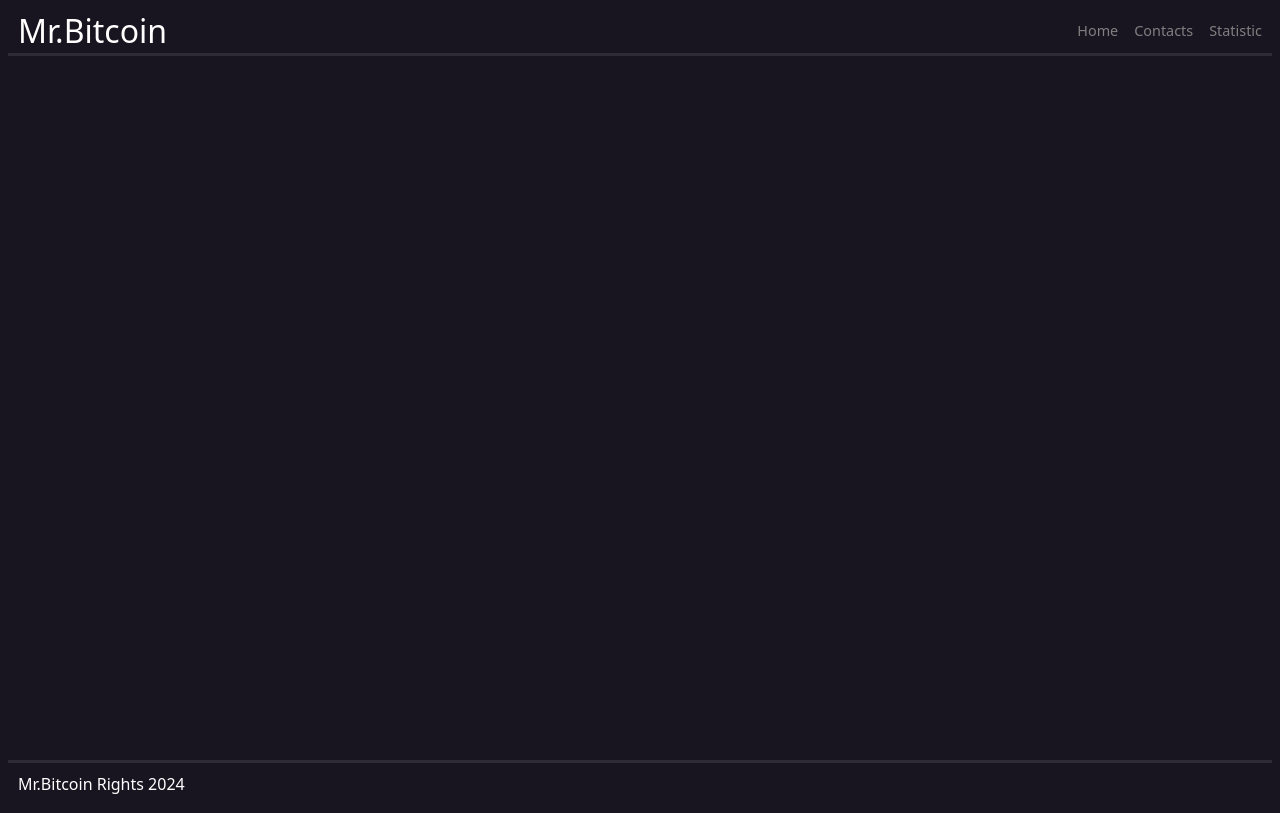
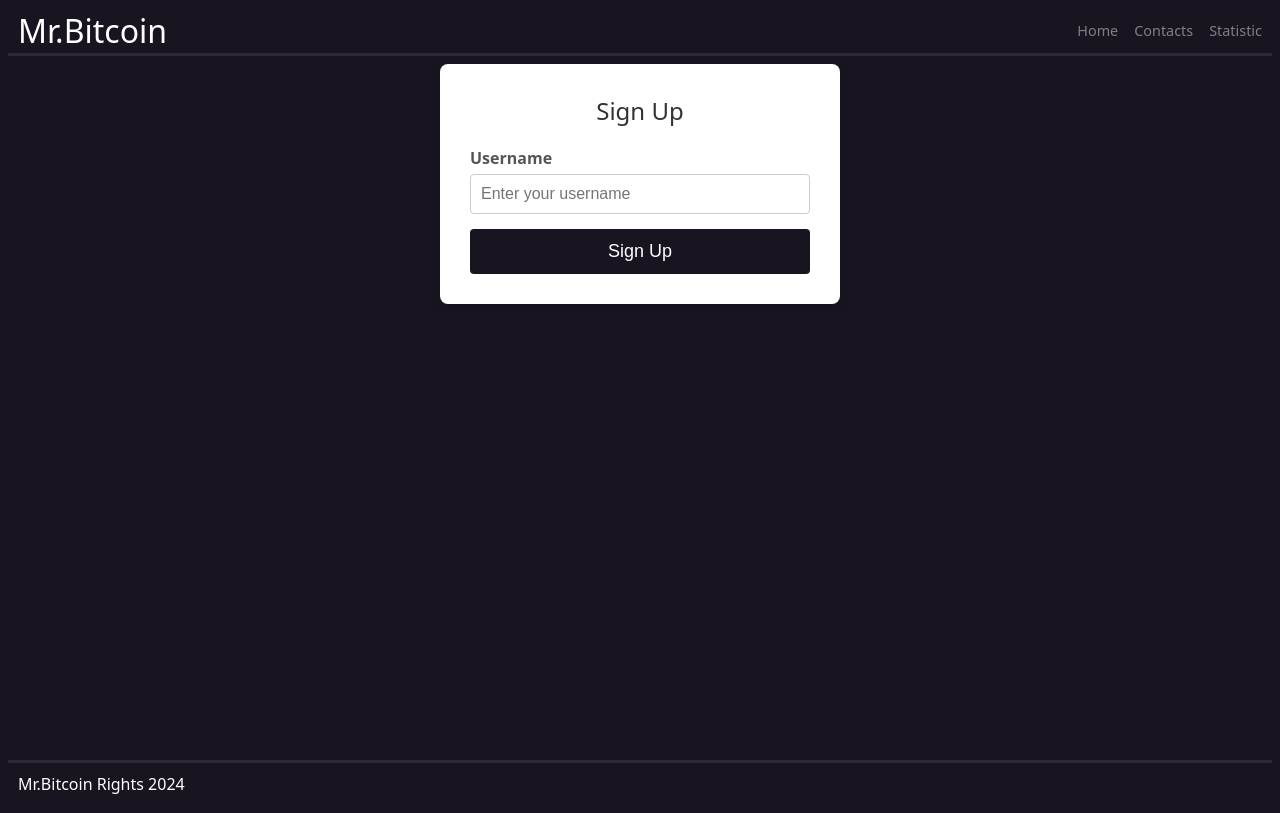
Before and after one commit to OriChaiMatan/Mister-Bitcoin-Wallet-App-Vue, a Vue app: page /signup in a window 1280 px wide. Built offline with nearby package versions, Linux system fonts and the light colour scheme.

Commit message:
Add SignUp page and update router configuration
- Added a new SignUp page component (src/pages/SignUp.vue).
- Updated the router (src/router/index.js) to include the new SignUp route.

```diff
--- /dev/null
+++ b/src/pages/SignUp.vue
@@ -0,0 +1,101 @@
+<template>
+  <div class="signup-page">
+    <div class="signup-form-container">
+      <h2>Sign Up</h2>
+      <form @submit.prevent="handleSubmit">
+        <div class="form-group">
+          <label for="username">Username</label>
+          <input
+            type="text"
+            id="username"
+            v-model="formData.username"
+            placeholder="Enter your username"
+            required
+          />
+        </div>
+        <button type="submit" class="signup-button">Sign Up</button>
+      </form>
+    </div>
+  </div>
+</template>
+
+<script>
+export default {
+  data() {
+    return {
+      formData: {
+        username: '',
+      },
+    };
+  },
+  methods: {
+    handleSubmit() {
+      // Here you would typically handle form validation and submission
+      console.log("Form Submitted", this.formData);
+      // Example: Send formData to your API
+    },
+  },
+};
+</script>
+
+<style scoped>
+.signup-page {
+  display: flex;
+  justify-content: center;
+  align-items: center;
+}
+
+.signup-form-container {
+  background-color: #ffffff;
+  padding: 30px;
+  border-radius: 8px;
+  box-shadow: 0 4px 10px rgba(0, 0, 0, 0.1);
+  max-width: 400px;
+  width: 100%;
+}
+
+h2 {
+  text-align: center;
+  margin-bottom: 20px;
+  font-size: 24px;
+  color: #333;
+}
+
+.form-group {
+  margin-bottom: 15px;
+}
+
+label {
+  display: block;
+  margin-bottom: 5px;
+  font-weight: bold;
+  color: #555;
+}
+
+input[type="text"] {
+  width: 100%;
+  padding: 10px;
+  font-size: 16px;
+  border: 1px solid #ccc;
+  border-radius: 4px;
+  box-sizing: border-box;
+}
+
+.signup-button {
+  width: 100%;
+  padding: 12px;
+  font-size: 18px;
+  background: #181420;
+
+    border: 1px solid #654bc1;
+  color: white;
+  border: none;
+  border-radius: 4px;
+  cursor: pointer;
+  transition: background-color 0.3s ease;
+}
+
+.signup-button:hover {
+  background-color: #444;
+}
+</style>
--- a/src/router/index.js
+++ b/src/router/index.js
@@ -1,5 +1,6 @@
 import { createRouter, createWebHistory } from 'vue-router'
 import HomePage from '../pages/HomePage.vue'
+import SignUp from '../pages/SignUp.vue'
 import ContactIndex from '../pages/ContactsIndex.vue'
 import ContactsDetails from '../pages/ContactDetails.vue'
 import ContactEdit from '../pages/ContactEdit.vue'
@@ -13,6 +14,11 @@ const router = createRouter({
       path: '/',
       name: 'home',
       component: HomePage
+    },
+    {
+      path: '/signup',
+      name: 'signup',
+      component: SignUp
     },
     {
       path: '/contact',
```
